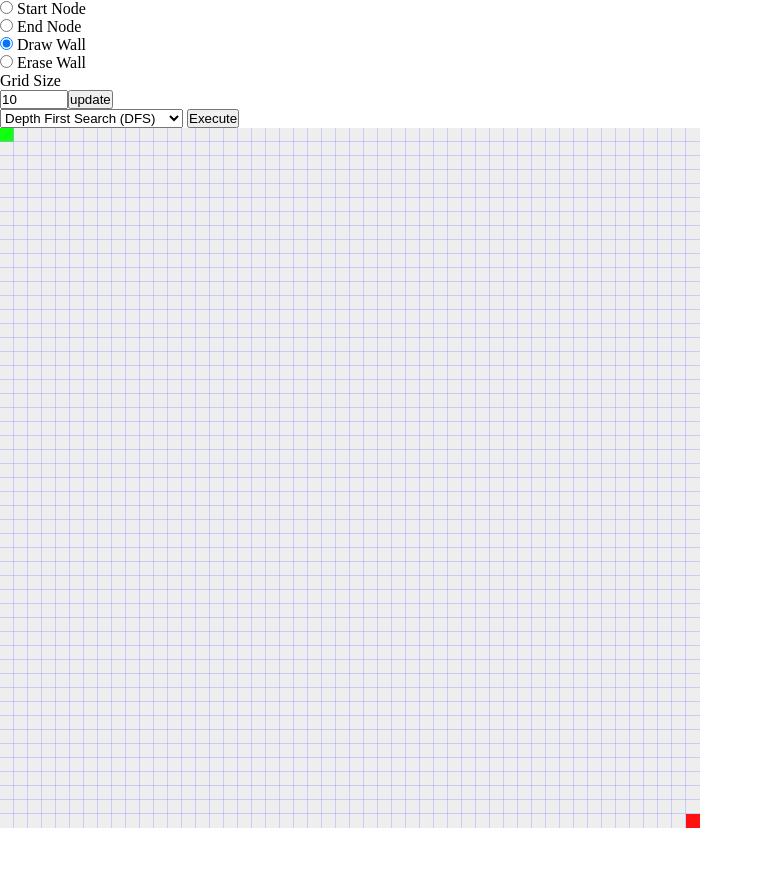
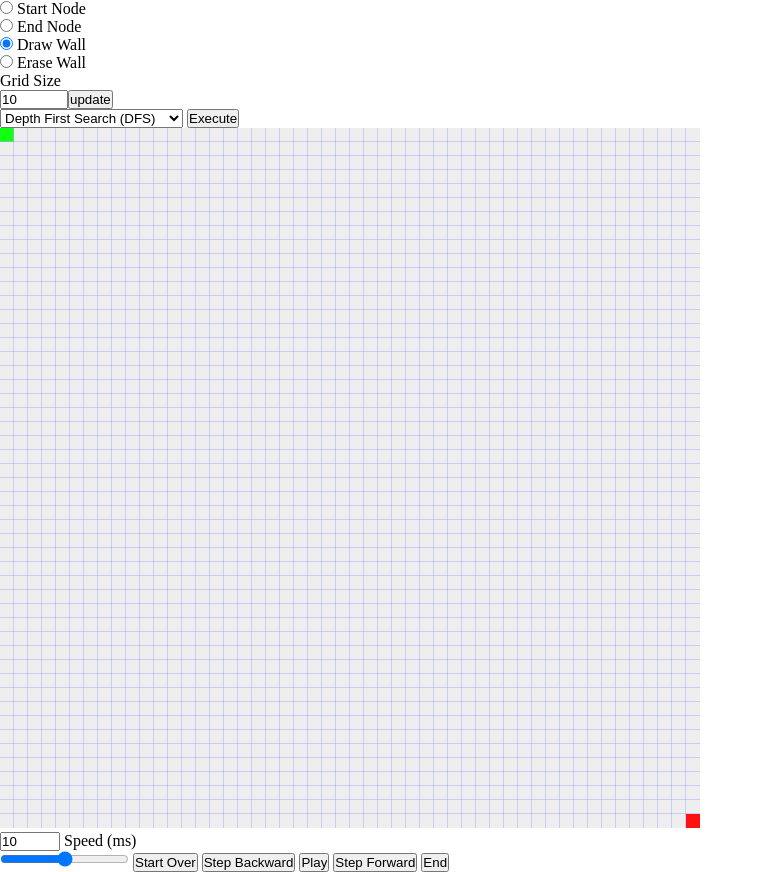
Before and after one commit to tenick/pathfinding-visualization, a plain HTML site: page index.html in a window 1280 px wide. Shown: the whole page, without its empty margins (0-763 px from the left). Before the commit the page ends 832 px from the top, so only its background shows below. Drawn offline with Linux system fonts and the light colour scheme.

Commit message:
added more inputs

```diff
--- a/index.html
+++ b/index.html
@@ -38,6 +38,17 @@
         <canvas id="cvs"></canvas>
     </div>
 
+    <input type="number" id="speed" min="1" max="100" value="10">
+    <label for="speed">Speed (ms)</label><br>
+
+    <input type="range">
+    <input type="button" value="Start Over">
+    <input type="button" value="Step Backward">
+    <input type="button" value="Play">
+    <input type="button" value="Step Forward">
+    <input type="button" value="End">
+
+
 
     <script src="./pathFindingVisualizer.js"></script>
     <script src="./script.js"></script>
--- a/pathfindingVisualizer.js
+++ b/pathfindingVisualizer.js
@@ -151,7 +151,7 @@ class DFS {
             if (!found)
                 stack.pop();
 
-            await new Promise(r => setTimeout(r, 1));
+            await new Promise(r => setTimeout(r, 5));
         }
 
 
```
